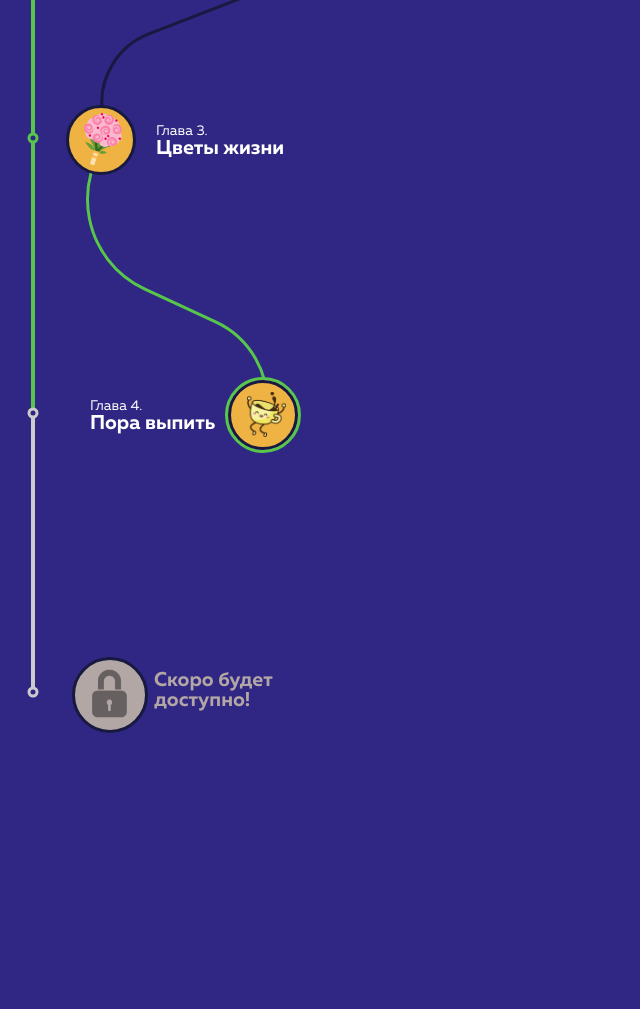
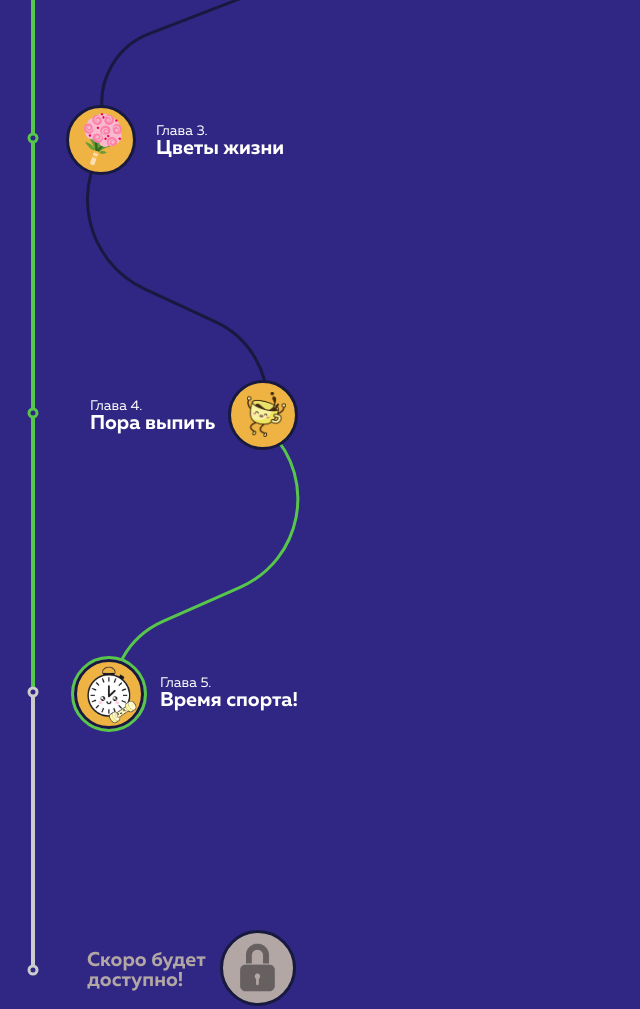
Before and after one commit to mary-arti/mary-arti.github.io, a plain HTML site: page index.html in a window 1280 px wide. Shown: the part 520-1529 px from the top of the page, without its empty margins (0-640 px from the left). Before the commit the page ends 1300 px from the top, so only its background shows below. Drawn offline with Linux system fonts and the light colour scheme.

Commit message:
4 commit

```diff
--- a/index.html
+++ b/index.html
@@ -11,17 +11,20 @@
             <div class="chapter-circle-1"></div>
                 <div class="chapter-value-1">Глава 1.</div>
                 <div class="chapter-name-1">Как началась история</div>
-        <svg class="greenline" width="12" height="1126" viewBox="0 0 12 1126" fill="none" xmlns="http://www.w3.org/2000/svg">
-<line x1="6" y1="11" x2="6" y2="281" stroke="#57C74B" stroke-width="4"/>
+        <svg class="greenline" width="12" height="1404" viewBox="0 0 12 1404" fill="none" xmlns="http://www.w3.org/2000/svg">
+<line x1="6" y1="10" x2="6" y2="280" stroke="#57C74B" stroke-width="4"/>
 <line x1="6" y1="291" x2="6" y2="561" stroke="#57C74B" stroke-width="4"/>
 <line x1="6" y1="568" x2="6" y2="838" stroke="#57C74B" stroke-width="4"/>
-<line x1="6" y1="846" x2="6" y2="1116" stroke="#CCCCCC" stroke-width="4"/>
+<line x1="6" y1="846" x2="6" y2="1116" stroke="#57C74B" stroke-width="4"/>
+<line x1="6" y1="1124" x2="6" y2="1394" stroke="#CCCCCC" stroke-width="4"/>
 <circle cx="6" cy="6" r="4" fill="#302683" stroke="#57C74B" stroke-width="3"/>
 <circle cx="6" cy="286" r="4" fill="#302683" stroke="#57C74B" stroke-width="3"/>
 <circle cx="6" cy="566" r="4" fill="#302683" stroke="#57C74B" stroke-width="3"/>
-<circle cx="6" cy="841" r="4" fill="#302683" stroke="#CCCCCC" stroke-width="3"/>
+<circle cx="6" cy="841" r="4" fill="#302683" stroke="#57C74B" stroke-width="3"/>
 <circle cx="6" cy="1120" r="4" fill="#302683" stroke="#CCCCCC" stroke-width="3"/>
+<circle cx="6" cy="1398" r="4" fill="#302683" stroke="#CCCCCC" stroke-width="3"/>
 </svg>
+
 
 
 
@@ -45,7 +48,7 @@
         <img src="icons/flowers.png" alt="" class="chapter-icon-3">
 
         <svg class="way-3" width="186" height="286" viewBox="0 0 186 286" fill="none" xmlns="http://www.w3.org/2000/svg">
-        <path d="M28.8262 2V2C-17.457 51.7819 -1.63273 132.243 60.0554 160.79L131.512 193.858C166.47 210.036 187.221 246.702 183.093 285V285" stroke="#57C74B" stroke-width="3"/>
+        <path d="M28.8262 2V2C-17.457 51.7819 -1.63273 132.243 60.0554 160.79L131.512 193.858C166.47 210.036 187.221 246.702 183.093 285V285" stroke="#17193F" stroke-width="3"/>
         </svg>
 
         <div class="chapter-circle-4"></div>
@@ -53,7 +56,14 @@
         <div class="chapter-value-4">Глава 4.</div>
         <img class="chapter-icon-4"src="icons/timetodrink.png" alt="">
 
+       <svg class="way-4" width="190" height="281" viewBox="0 0 190 281" fill="none" xmlns="http://www.w3.org/2000/svg">
+        <path d="M160.598 2V2C207.327 50.0536 191.841 129.965 130.545 157.085L52.9258 191.428C18.4544 206.679 -2.12637 242.543 2.09706 280V280" stroke="#57C74B" stroke-width="3"/>
+        </svg>
 
+       <div class="chapter-circle-5"></div>
+        <div class="chapter-name-5">Время спорта!</div>
+        <div class="chapter-value-5">Глава 5.</div>
+        <img class="chapter-icon-5"src="icons/timetosport.png" alt="">
 
 
         <div class="chapter-name-lock">Скоро будет <br>доступно!</div>
--- a/style.css
+++ b/style.css
@@ -1,7 +1,7 @@
 html {
     margin: 0;
     padding:0;
-    height: 1300px;
+    height: 1550px;
 }
 body {
     background: #302683;
@@ -117,8 +117,8 @@ body {
    position: absolute;
     width: 70px;
     height: 70px;
-    left: 225px;
-    top: 897px;
+    left: 71px;
+    top: 1176px;
 
 
 
@@ -153,8 +153,8 @@ body {
     position: absolute;
     width: 210px;
     height: 18px;
-    left: 154px;
-    top: 1190px;
+    left: 87px;
+    top: 1470px;
 
     font-family: Muller;
     font-style: normal;
@@ -176,8 +176,8 @@ body {
     position: absolute;
     width: 70px;
     height: 70px;
-    left: 72px;
-    top: 1177px;
+    left: 220px;
+    top: 1450px;
 
 
     background: #B2A7A5;
@@ -188,8 +188,8 @@ body {
    position: absolute;
     width: 45px;
     height: 49px;
-    left: 87px;
-    top: 1189px;
+    left: 235px;
+    top: 1463px;
 
 
 }
@@ -325,7 +325,7 @@ body {
     width: 175px;
     height: 18px;
     left: 160px;
-    top: 1196px;
+    top: 1210px;
 
     font-family: Muller;
     font-style: normal;
@@ -340,7 +340,7 @@ body {
     width: 343px;
     height: 18px;
     left: 160px;
-    top: 1182px;
+    top: 1196px;
 
     font-family: Muller;
     font-style: normal;
```
